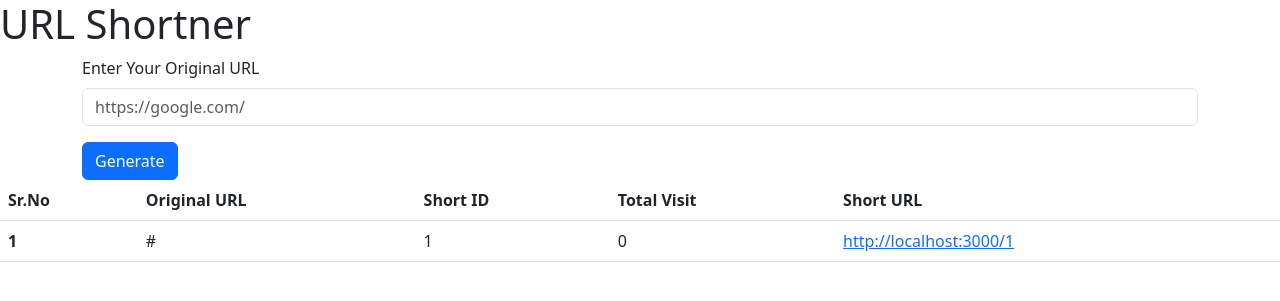
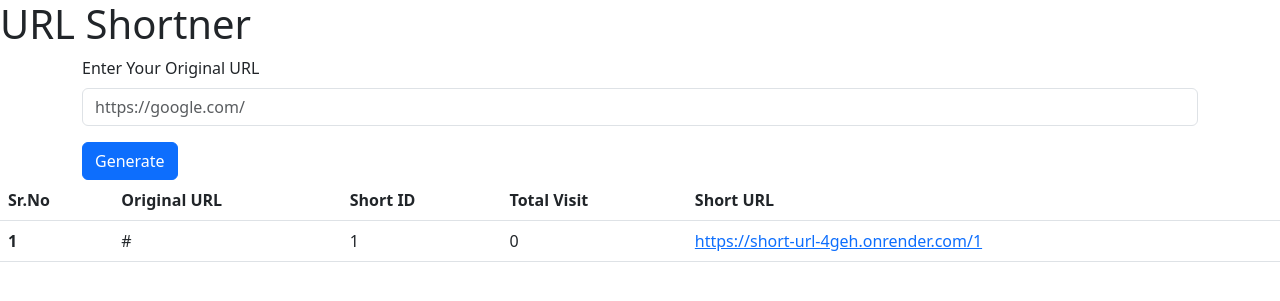
Before and after one commit to Dhruv-1911/url_shortner, a Node server app: page /url in a window 1280 px wide. Shown: the top 301 px of the page. Run offline with Node 20, Linux system fonts and the light colour scheme; tables that the repository leaves empty hold one stand-in row (values such as "Sample post"); some libraries are stand-ins or nearby versions.

Commit message:
change url

```diff
--- a/views/home.ejs
+++ b/views/home.ejs
@@ -25,7 +25,7 @@
 
       <!-- here locals are come from the backend -->
         <% if (locals.id) { %>
-            <h4>Here is Your Short URL: <a href="http://localhost:3000/<%= id %>">http://localhost:3000/<%= id %></a></h4>
+            <h4>Here is Your Short URL: <a href="https://short-url-4geh.onrender.com/<%= id %>">https://short-url-4geh.onrender.com/<%= id %></a></h4>
 
         <% } %>
         <% if (locals.Message) { %>
@@ -52,7 +52,7 @@
                 <td><%= result.redirectURL %></td>
                 <td><%= result.shortId %></td>
                 <td><%= result.visitHistory.length %></td>
-                <td><a href="http://localhost:3000/<%= result.shortId %>">http://localhost:3000/<%= result.shortId %></a></td>
+                <td><a href="https://short-url-4geh.onrender.com/<%= result.shortId %>">https://short-url-4geh.onrender.com/<%= result.shortId %></a></td>
             </tr>
             <% }) %>
 
```
